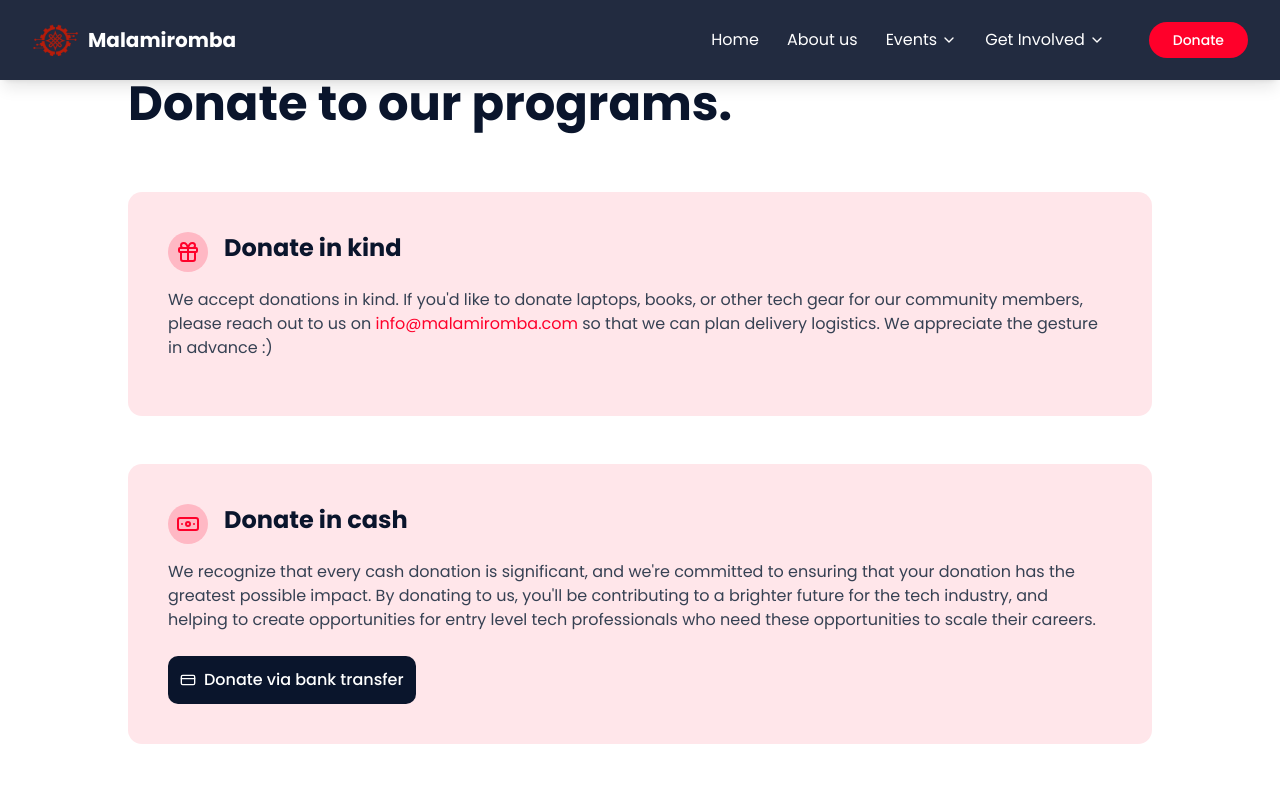
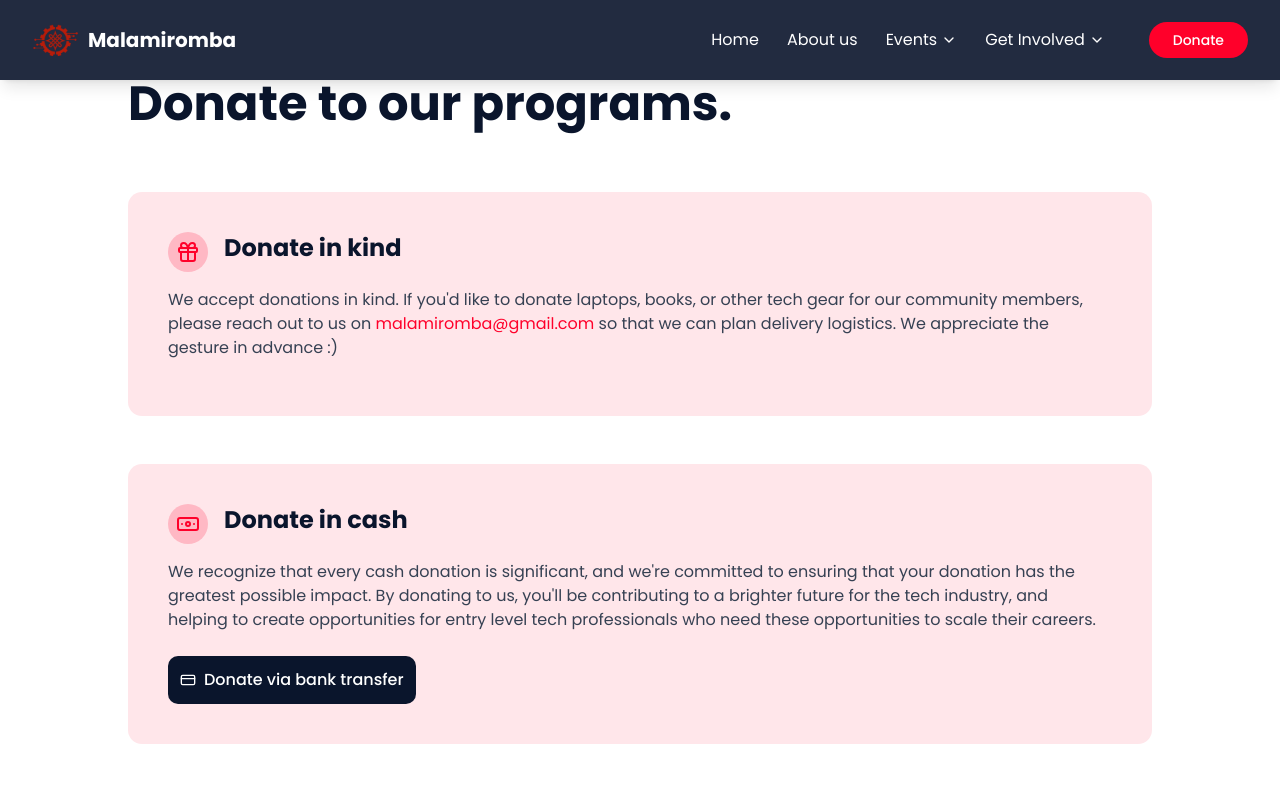
Before and after one commit to ebrahim-sani/malamiromba, a Next.js app: page /donate in a window 1280 px wide. Shown: the top 800 px of the page. Built offline with nearby package versions, Linux system fonts and the light colour scheme.

Commit message:
Update page.tsx

```diff
--- a/app/donate/page.tsx
+++ b/app/donate/page.tsx
@@ -122,10 +122,10 @@ export default function Donate() {
                      laptops, books, or other tech gear for our community
                      members, please reach out to us on{" "}
                      <Link
-                        href="mailto:info@malamiromba.com"
+                        href="mailto:malamiromba@gmail.com"
                         className="text-accent hover:underline"
                      >
-                        info@malamiromba.com
+                        malamiromba@gmail.com
                      </Link>{" "}
                      so that we can plan delivery logistics. We appreciate the
                      gesture in advance :)
```
